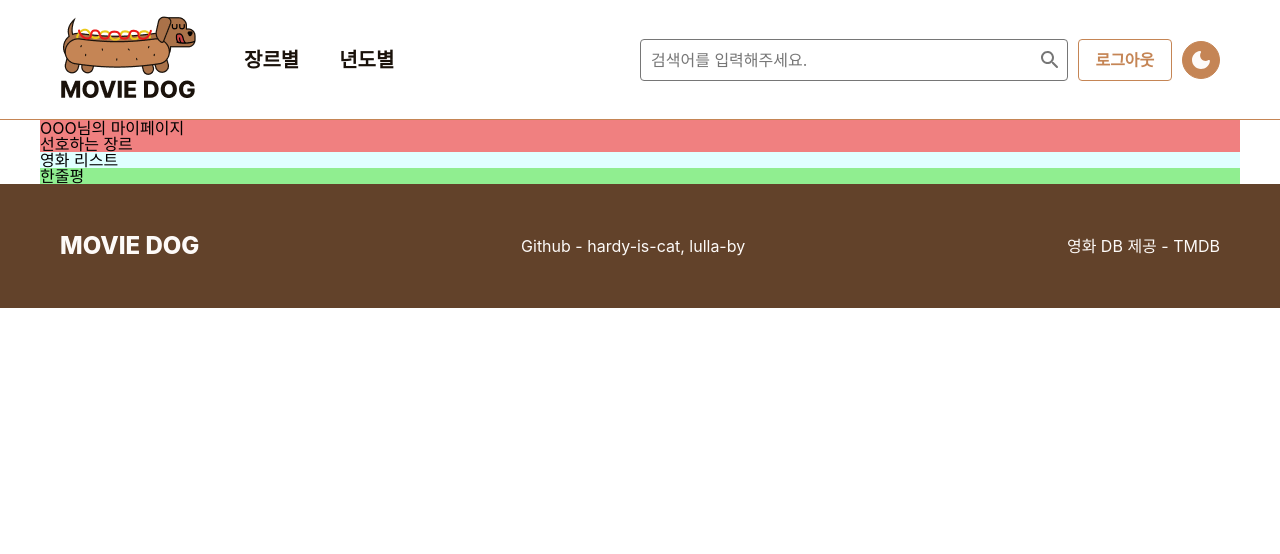
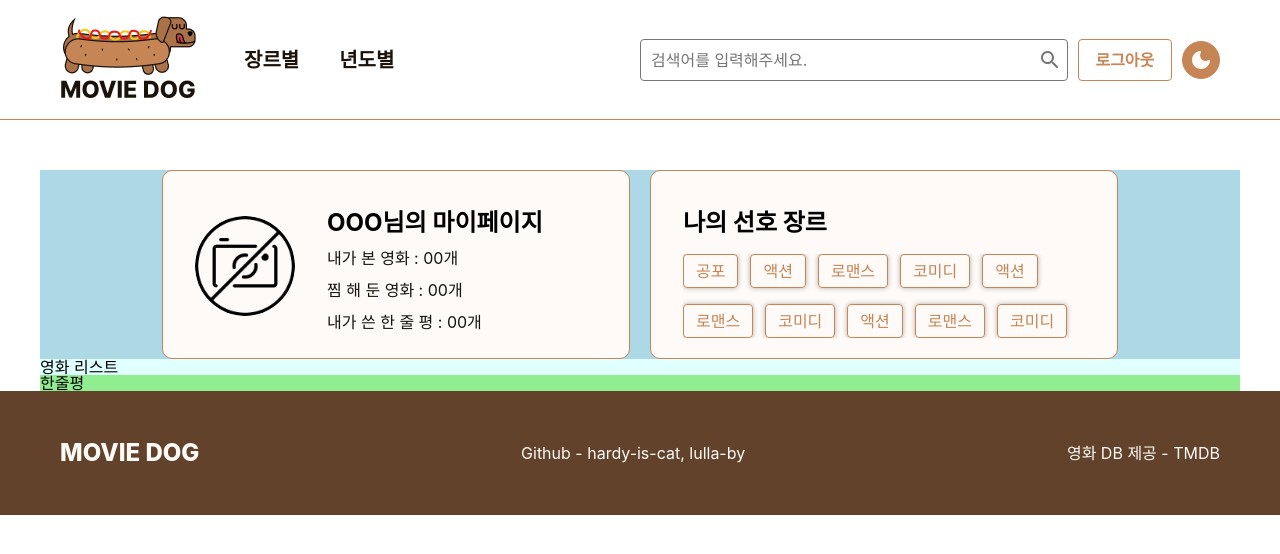
Before and after one commit to lulla-by/movie-dog, a Next.js app: page /mypage in a window 1280 px wide. Shown: the top 554 px of the page. Built offline with nearby package versions, Linux system fonts and the light colour scheme; sample sign-in values are in the browser's storage; a web font is replaced by a local one.

Commit message:
[Style] UserInfo 컴포넌트 마크업 및 CSS 완료 #50,#51

```diff
--- a/components/mypage/UserInfo.tsx
+++ b/components/mypage/UserInfo.tsx
@@ -2,10 +2,34 @@ import React from 'react';
 import styled from 'styled-components';
 
 function UserInfo() {
+  const noPosterUrl = new URL('../../public/nooposter.png', import.meta.url)
+    .href;
+
+  const genleList = ['공포', '액션', '로맨스', '코미디', '액션', '로맨스', '코미디', '액션', '로맨스', '코미디'];
   return (
     <UserInfoWrapper>
-      <div>OOO님의 마이페이지</div>
-      <div>선호하는 장르</div>
+      <UserInfoBox>
+        <LayoutBox>
+          <TitleBox>OOO님의 마이페이지</TitleBox>
+          <FigureBox>
+            <UserProfileImage src={noPosterUrl} alt="유저의 프로필 사진" />
+            <UserProfielCapion>OOO님의 프로필 사진</UserProfielCapion>
+          </FigureBox>
+          <ul>
+            <li>내가 본 영화 : 00개</li>
+            <li>찜 해 둔 영화 : 00개</li>
+            <li>내가 쓴 한 줄 평 : 00개</li>
+          </ul>
+        </LayoutBox>
+      </UserInfoBox>
+      <UserGenres>
+        <TitleBox>나의 선호 장르</TitleBox>
+        <GenresListBox>
+          {genleList.map((item) => (
+            <li>{item}</li>
+          ))}
+        </GenresListBox>
+      </UserGenres>
     </UserInfoWrapper>
   );
 }
@@ -13,5 +37,133 @@ function UserInfo() {
 export default UserInfo;
 
 const UserInfoWrapper = styled.section`
-  background-color: lightcoral;
+  margin: auto;
+  width: 83%;
+  @media (max-width: 768px) {
+    padding: 0px;
+    flex-direction: row;
+  }
+  @media (min-width: 769px) {
+    padding: 0px;
+    flex-direction: row;
+  }
+  @media (min-width: 1200px) {
+    margin: auto;
+    margin-top: 50px;
+    display: flex;
+    gap: 20px;
+    width: 83%;
+    padding-left: 20px;
+    padding-right: 20px;
+    justify-content: space-between;
+    flex-direction: row;
+  }
 `;
+
+const LayoutBox = styled.div`
+  display: flex;
+  width: 100%;
+  flex-direction: column;
+  margin: auto;
+  margin-top: 32px;
+  padding-left: 164px;
+
+  li {
+    margin-top: 8px;
+    font-size: ${({ theme }) => theme.fontSize.discription};
+    font-style: normal;
+    font-weight: 400;
+    line-height: 150%;
+    color: ${({ theme }) => theme.colors.brown9};
+  }
+`;
+const UserInfoBox = styled.div`
+  position: relative;
+  min-width: 380px;
+  border: 1px solid ${({ theme }) => theme.colors.brown5};
+  background-color: ${({ theme }) => theme.colors.brown1};
+  height: 189px;
+  border-radius: 10px;
+  @media (max-width: 768px) {
+    margin: auto;
+    width: 100%;
+  }
+  @media (min-width: 769px) {
+    padding: 0px;
+    width: 80%;
+    margin: auto;
+  }
+  @media (min-width: 1200px) {
+    width: 50%;
+  }
+`;
+const UserGenres = styled.div`
+ min-width: 380px;
+  border: 1px solid ${({ theme }) => theme.colors.brown5};
+  background-color: ${({ theme }) => theme.colors.brown1};
+  height: 189px;
+  border-radius: 10px;
+  @media (max-width: 768px) {
+    width: 100%;
+    margin: auto;
+  }
+  @media (min-width: 769px) {
+    padding: 0px;
+    width: 80%;
+    margin: auto;
+  }
+  @media (min-width: 1200px) {
+    width: 50%;
+  }
+
+  h2 {
+    margin-top: 32px;
+    margin-left: 32px;
+  }
+`;
+
+const GenresListBox = styled.ul`
+  margin-left: 32px;
+  margin-top: 16px;
+  width: calc(100% - 64px);
+  display: flex;
+  flex-wrap: wrap;
+  gap: 16px 12px;
+  overflow: auto;
+  max-height: 100px;
+  li {
+    font-size: ${({ theme }) => theme.fontSize.discription};
+    color: ${({ theme }) => theme.colors.brown5};
+    display: inline-block;
+    padding: 4px 12px;
+    line-height: 150%;
+    border-radius: 4px;
+    border: 1px solid var(--brown-5, #c58555);
+    box-shadow: 0px 0px 5px 0px rgba(0, 0, 0, 0.3);
+  }
+`;
+
+const FigureBox = styled.figure`
+  position: absolute;
+  left: 32px;
+  top: 45px;
+`;
+const UserProfileImage = styled.img`
+  width: 100px;
+  height: 100px;
+  border-radius: 50%;
+`;
+const UserProfielCapion = styled.figcaption`
+  position: absolute;
+  width: 1px;
+  height: 1px;
+  margin: -1px;
+  overflow: hidden;
+  clip-path: polygon(0 0, 0 0, 0 0);
+`;
+const TitleBox = styled.h2`
+  font-size: ${({ theme }) => theme.fontSize.headline2};
+  font-style: normal;
+  font-weight: 700;
+  line-height: normal;
+`;
```
